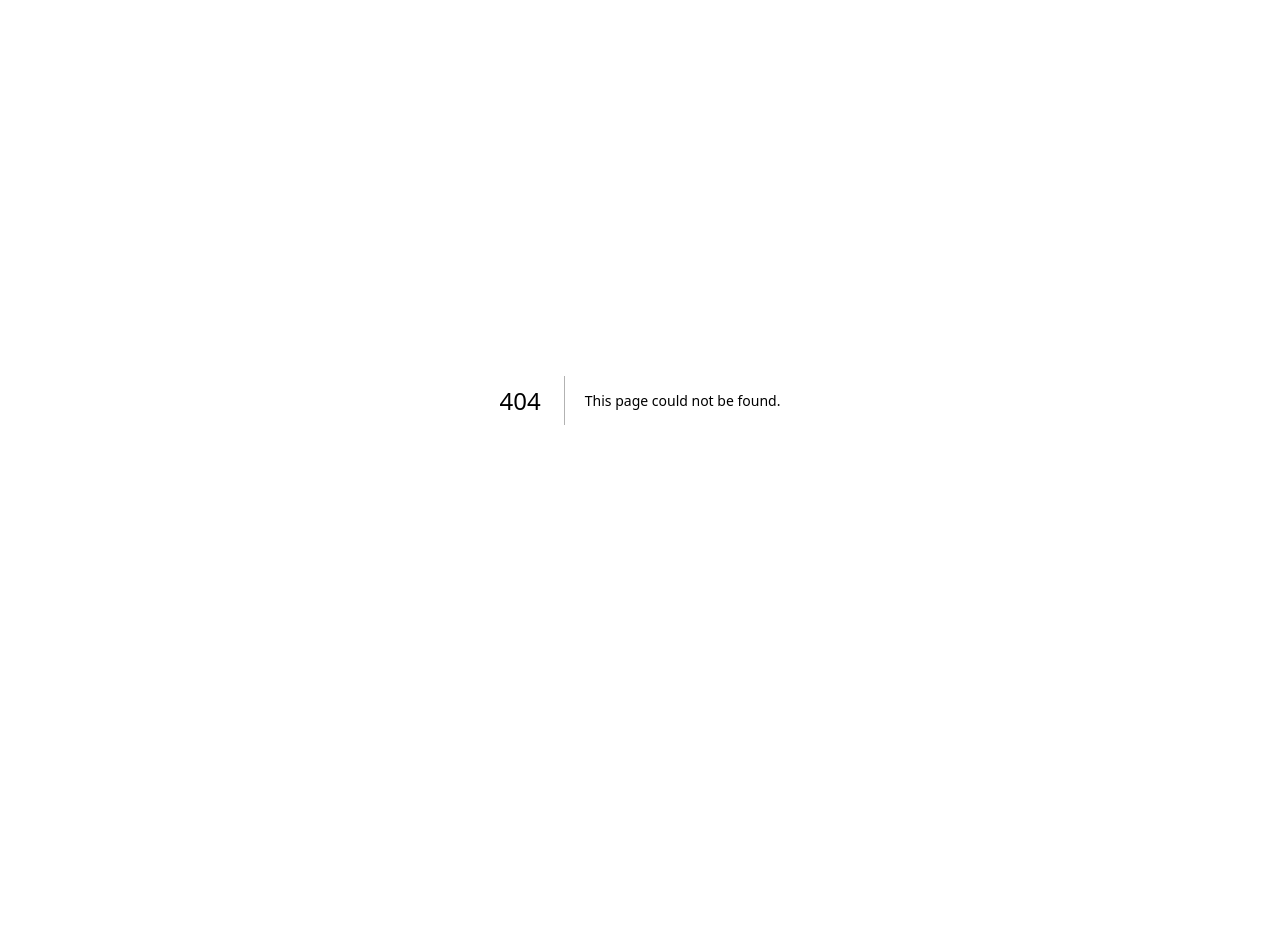
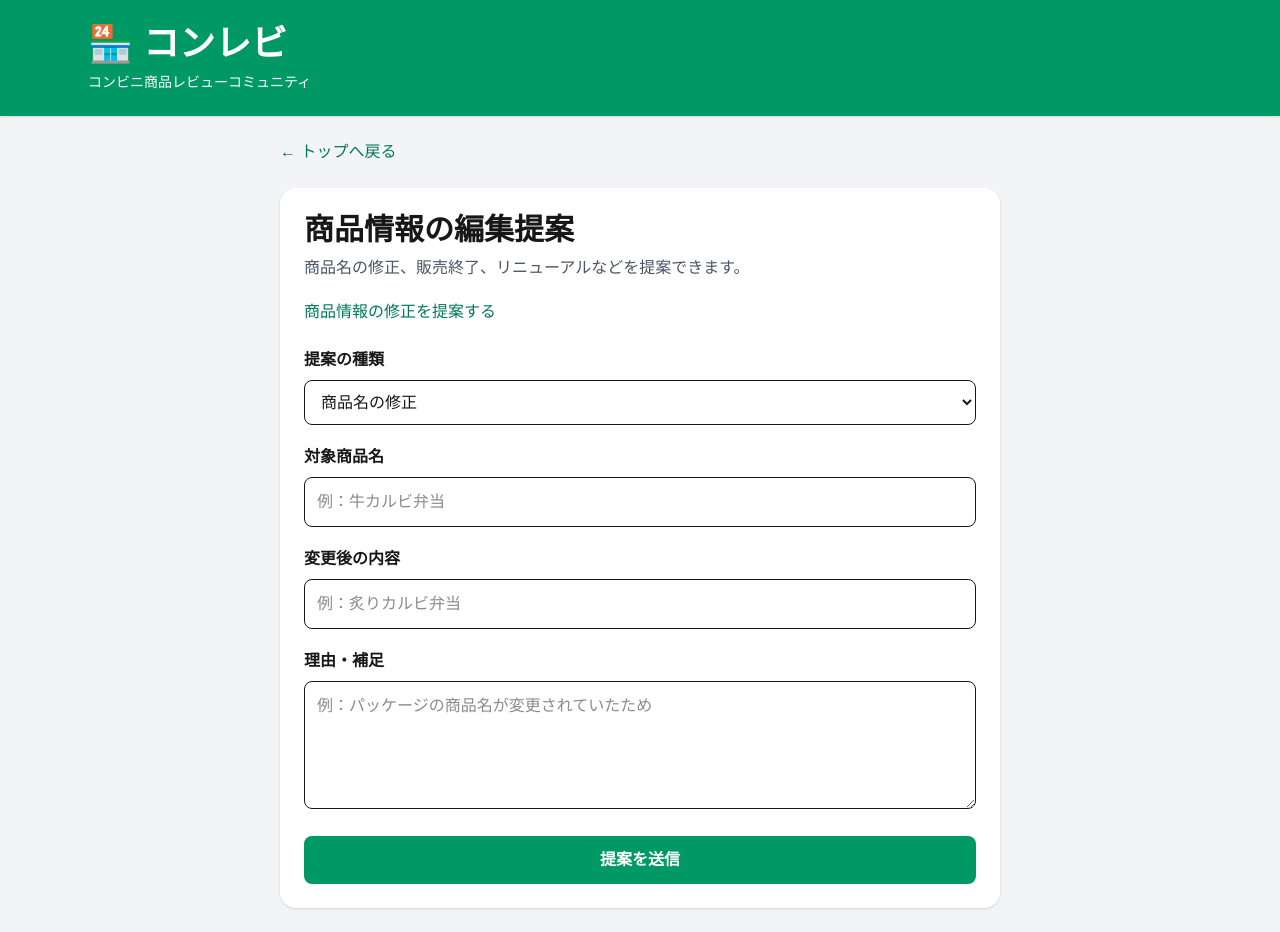
Before and after one commit to nomakumi24-ui/conrevv, a Next.js app: page /proposal/new in a window 1280 px wide. Before the commit this address had no page. Before the commit the page ends 800 px from the top, so only its background shows below. Built offline with nearby package versions, Linux system fonts and the light colour scheme.

Commit message:
feat: create proposal form page

```diff
--- /dev/null
+++ b/app/proposal/new/page.tsx
@@ -0,0 +1,77 @@
+import Link from "next/link";
+import { Header } from "@/components/Header";
+
+export default function NewProposalPage() {
+  return (
+    <main className="min-h-screen bg-gray-100">
+      <Header />
+
+      <section className="mx-auto max-w-3xl p-6">
+        <Link href="/" className="text-emerald-700 hover:underline">
+          ← トップへ戻る
+        </Link>
+
+        <div className="mt-6 rounded-2xl bg-white p-6 shadow">
+          <h1 className="text-3xl font-bold">商品情報の編集提案</h1>
+          <p className="mt-2 text-gray-600">
+            商品名の修正、販売終了、リニューアルなどを提案できます。
+          </p>
+
+<div className="mt-5">
+  <Link
+    href="/proposal/new"
+    className="text-emerald-700 hover:underline"
+  >
+    商品情報の修正を提案する
+  </Link>
+</div>
+          <form className="mt-6 grid gap-5">
+            <div>
+              <label className="font-bold">提案の種類</label>
+              <select className="mt-2 w-full rounded-lg border p-3">
+                <option>商品名の修正</option>
+                <option>販売終了</option>
+                <option>リニューアル</option>
+                <option>写真変更</option>
+                <option>その他</option>
+              </select>
+            </div>
+
+            <div>
+              <label className="font-bold">対象商品名</label>
+              <input
+                type="text"
+                placeholder="例：牛カルビ弁当"
+                className="mt-2 w-full rounded-lg border p-3"
+              />
+            </div>
+
+            <div>
+              <label className="font-bold">変更後の内容</label>
+              <input
+                type="text"
+                placeholder="例：炙りカルビ弁当"
+                className="mt-2 w-full rounded-lg border p-3"
+              />
+            </div>
+
+            <div>
+              <label className="font-bold">理由・補足</label>
+              <textarea
+                placeholder="例：パッケージの商品名が変更されていたため"
+                className="mt-2 min-h-32 w-full rounded-lg border p-3"
+              />
+            </div>
+
+            <button
+              type="button"
+              className="rounded-lg bg-emerald-600 px-5 py-3 font-bold text-white hover:bg-emerald-700"
+            >
+              提案を送信
+            </button>
+          </form>
+        </div>
+      </section>
+    </main>
+  );
+}
```
